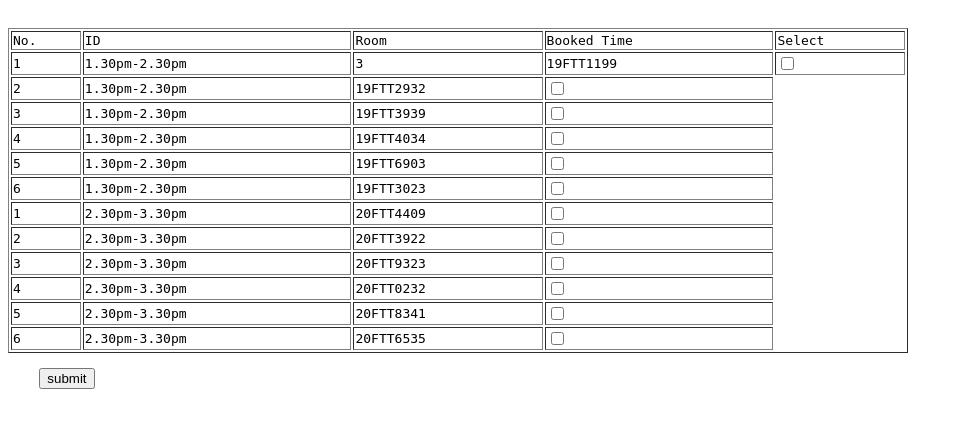
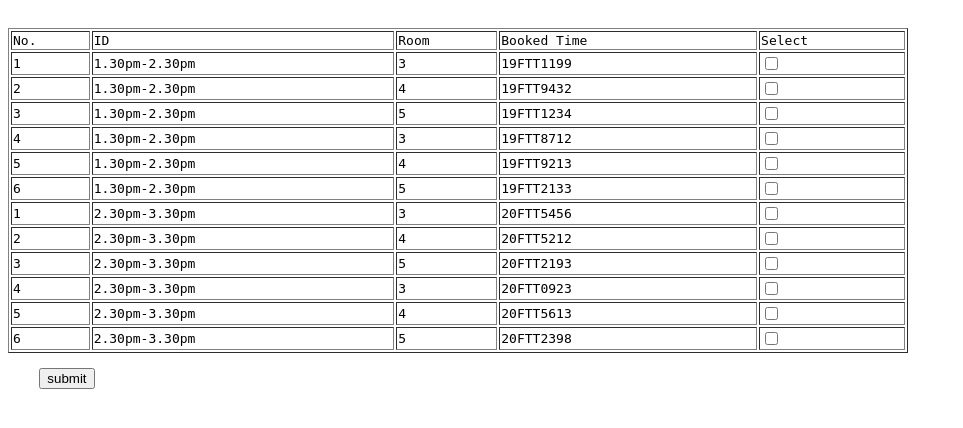
Before and after one commit to 20FTT1464/20FTT1464.github.io, a PHP site: page /checkin.php in a window 1280 px wide. Shown: the top 428 px of the page, without its empty margins (0-963 px from the left). Run offline with PHP 8.4, Linux system fonts and the light colour scheme.

Commit message:
array change

```diff
--- a/GP7AWEP/checkin.php
+++ b/GP7AWEP/checkin.php
@@ -22,67 +22,112 @@
         array(
             'room'=>'2',
             'time'=>'1.30pm-2.30pm',
-            'id'=>'19FTT2932',
+            'no_people'=>'4',
+            'id'=>'19FTT4321',
+            'id'=>'19FTT4329',
+            'id'=>'19FTT9435',
+            'id'=>'19FTT9432',
 
         ),
         array(
             'room'=>'3',
             'time'=>'1.30pm-2.30pm',
-            'id'=>'19FTT3939',
+            'no_people'=>'5',
+            'id'=>'19FTT2124',
+            'id'=>'19FTT2366',
+            'id'=>'19FTT9034',
+            'id'=>'19FTT7456',
+            'id'=>'19FTT1234',
+
 
         ),
         array(
             'room'=>'4',
             'time'=>'1.30pm-2.30pm',
-            'id'=>'19FTT4034',
+            'no_people'=>'3',
+            'id'=>'19FTT4589',
+            'id'=>'19FTT9843',
+            'id'=>'19FTT8712',
+
 
         ),
         array(
             'room'=>'5',
             'time'=>'1.30pm-2.30pm',
-            'id'=>'19FTT6903',
+            'no_people'=>'4',
+            'id'=>'19FTT9328',
+            'id'=>'19FTT2374',
+            'id'=>'19FTT0921',
+            'id'=>'19FTT9213',
 
         ),
         array(
             'room'=>'6',
             'time'=>'1.30pm-2.30pm',
-            'id'=>'19FTT3023',
+            'no_people'=>'5',
+            'id'=>'19FTT6435',
+            'id'=>'19FTT6546',
+            'id'=>'19FTT7564',
+            'id'=>'19FTT2134',
+            'id'=>'19FTT2133',
 
         ),
         array(
             'room'=>'1',
             'time'=>'2.30pm-3.30pm',
-            'id'=>'20FTT4409',
+            'no_people'=>'3',
+            'id'=>'20FTT3452',
+            'id'=>'20FTT8434',
+            'id'=>'20FTT5456',
 
         ),
         array(
             'room'=>'2',
             'time'=>'2.30pm-3.30pm',
-            'id'=>'20FTT3922',
+            'no_people'=>'4',
+            'id'=>'20FTT2732',
+            'id'=>'20FTT7234',
+            'id'=>'20FTT3472',
+            'id'=>'20FTT5212',
+
 
         ),
         array(
             'room'=>'3',
             'time'=>'2.30pm-3.30pm',
-            'id'=>'20FTT9323',
-
+            'no_people'=>'5',
+            'id'=>'20FTT3923',
+            'id'=>'20FTT7235',
+            'id'=>'20FTT8244',
+            'id'=>'20FTT0421',
+            'id'=>'20FTT2193',
         ),
         array(
             'room'=>'4',
             'time'=>'2.30pm-3.30pm',
-            'id'=>'20FTT0232',
-
+            'no_people'=>'3',
+            'id'=>'20FTT3249',
+            'id'=>'20FTT4024',
+            'id'=>'20FTT0923',
         ),
         array(
             'room'=>'5',
             'time'=>"2.30pm-3.30pm",
-            'id'=>'20FTT8341',
-
+            'no_people'=>'4',
+            'id'=>'20FTT5702',
+            'id'=>'20FTT0235',
+            'id'=>'20FTT3214',
+            'id'=>'20FTT5613',
         ),
         array(
             'room'=>'6',
             'time'=>"2.30pm-3.30pm",
-            'id'=>'20FTT6535',
+            'no_people'=>'5',
+            'id'=>'20FTT4983',
+            'id'=>'20FTT2346',
+            'id'=>'20FTT4589',
+            'id'=>'20FTT7835',
+            'id'=>'20FTT2398',
 
         ),
         );
```
